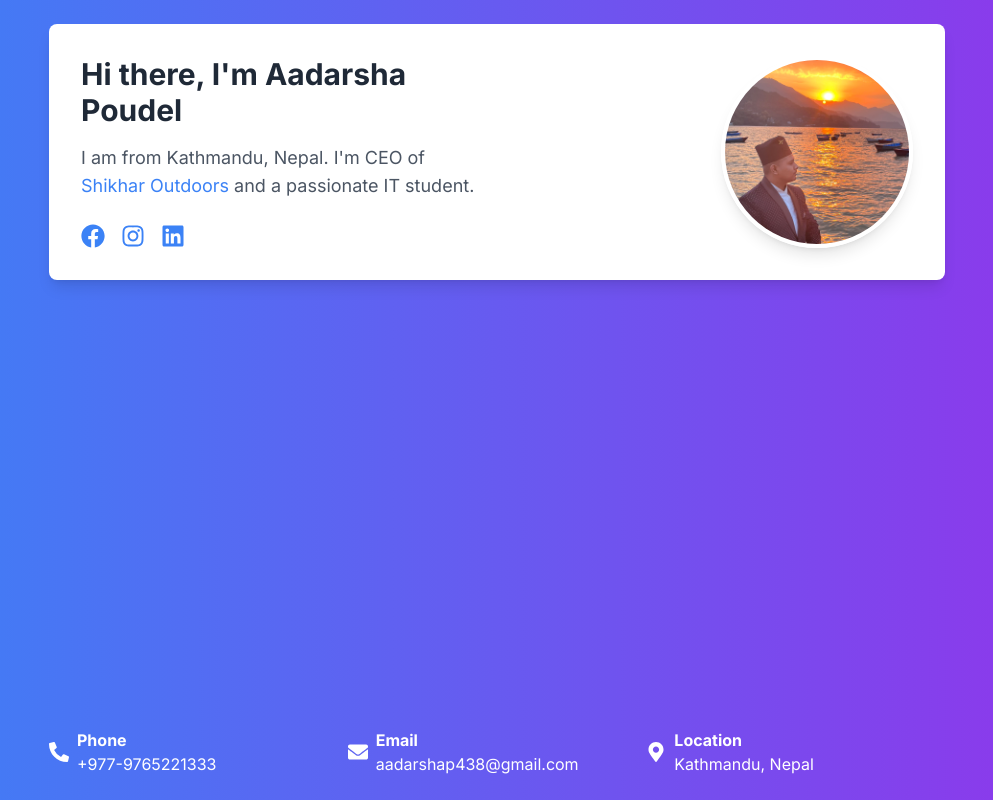
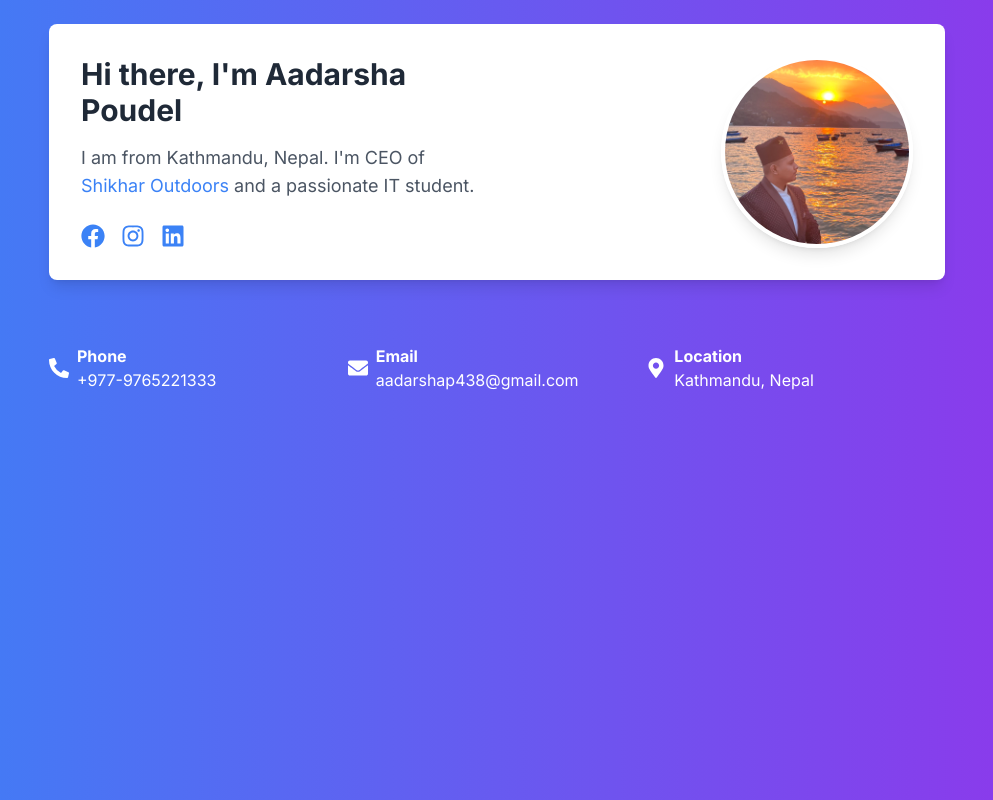
Before and after one commit to Shikharoutdoor/my-site, a Next.js app: page / in a window 1280 px wide. Shown: the whole page, without its empty margins (143-1136 px from the left). Built offline with nearby package versions, Linux system fonts and the light colour scheme.

Commit message:
chore: My homepage added

```diff
--- a/app/page.tsx
+++ b/app/page.tsx
@@ -3,7 +3,7 @@ import { FaFacebook, FaInstagram, FaLinkedin, FaPhoneAlt, FaEnvelope, FaMapMarke
 
 export default function Home() {
   return (
-    <div className="min-h-screen bg-gradient-to-r from-blue-500 to-purple-600 flex flex-col items-center justify-between p-6">
+    <div className="min-h-screen bg-gradient-to-r from-blue-500 to-purple-600 flex flex-col items-center gap-10 p-6">
 
       {/* Main Content */}
       <div className="bg-white shadow-lg rounded-lg max-w-4xl w-full p-8 flex flex-col md:flex-row items-center md:items-start space-y-6 md:space-y-0 md:space-x-6">
```
